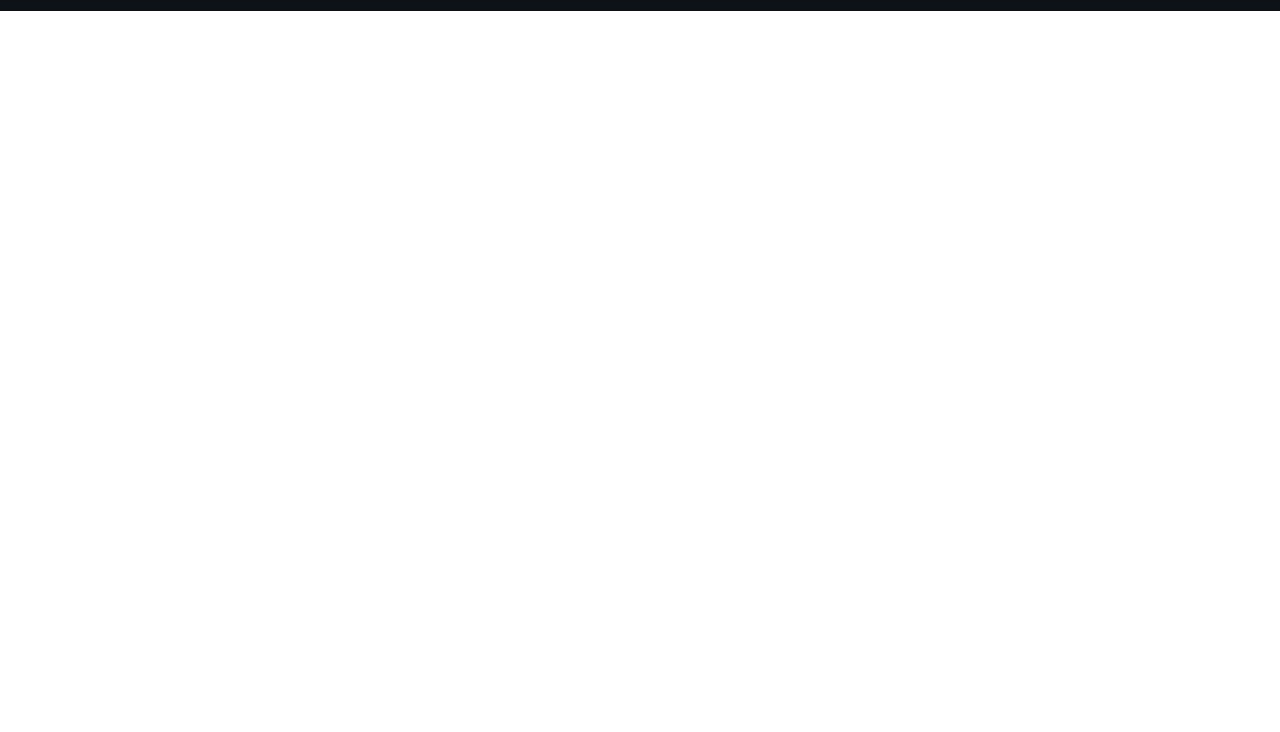
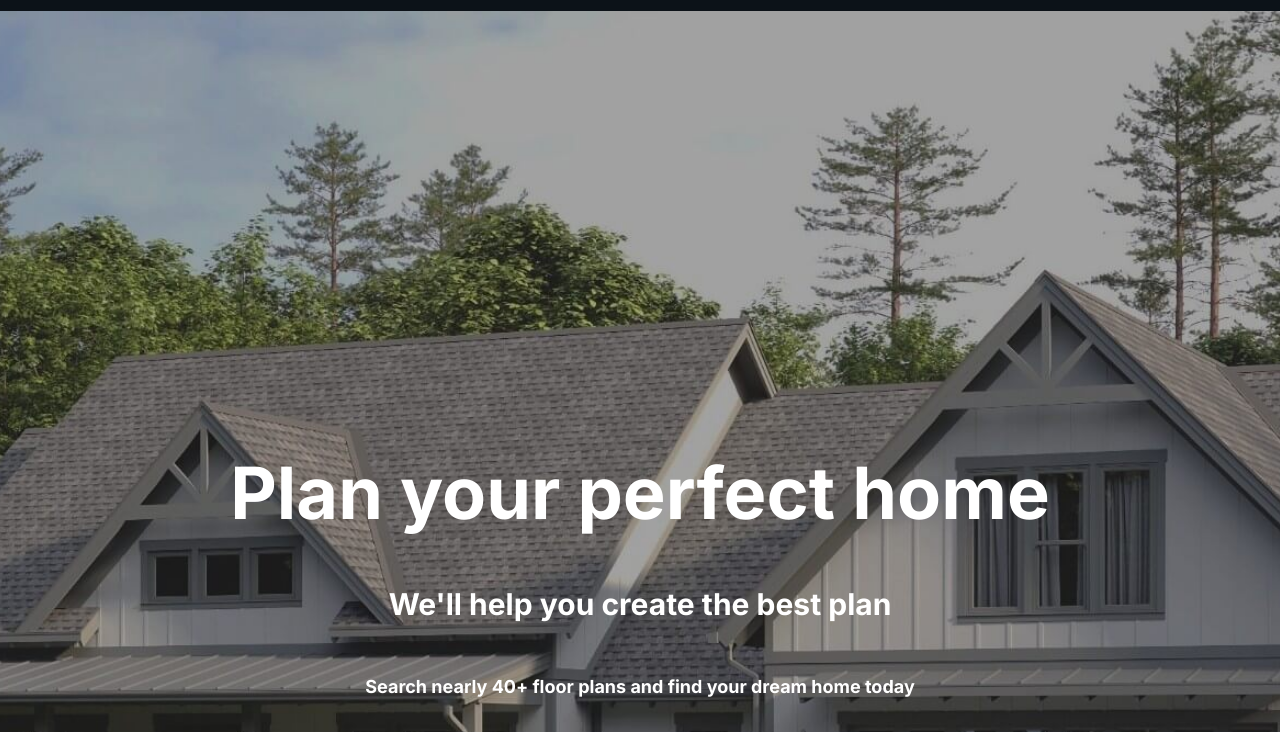
Before and after one commit to B0hdan2/big-hils, a plain HTML site: page index.html in a window 1280 px wide. Shown: the part 68-800 px from the top of the page. Drawn offline with nearby package versions, Linux system fonts and the light colour scheme.

Commit message:
did the hero section

```diff
--- a/css/styles.css
+++ b/css/styles.css
@@ -82,3 +82,41 @@ background: var(--buttonColor);
 background: #EDEDED;
 }
 /* HEADER END */
+
+/* HERO START */
+
+.hero{
+    height: 1150px;
+    background-color: var(--basicColor);
+    color: var(--whiteColor);
+    background-image: url(../image/Main.jpg);
+    display: flex;
+    flex-direction: column;
+    justify-content: center;
+    background-size: cover;
+    background-position: top center
+}
+
+.hero-title{
+text-align: center;
+font-size: 72px;
+font-weight: 700;
+line-height: calc(86 / 72);
+
+    margin-top: 0;
+    margin-bottom: 21px;
+}
+
+.hero-text{
+    text-align: center;
+font-size: 30px;
+font-weight: 700;
+line-height: calc(35 / 30);
+}
+
+.hero-text.text{
+font-size: 18px;
+line-height: calc(34 / 18)
+}
+
+/* HERO END */
--- a/index.html
+++ b/index.html
@@ -73,7 +73,16 @@
     </ul>
    </div>
     </header>
-    <main></main>
+    <main>
+        <!-- hero -->
+        <section class="hero">
+
+                <h1 class="hero-title">Plan your perfect home</h1>
+                <p class="hero-text">We'll help you create the best plan</p>
+                <p class="hero-text text">Search nearly 40+ floor plans and find your dream home today</p>
+
+        </section>
+    </main>
     <footer></footer>
 </body>
 </html>
```
